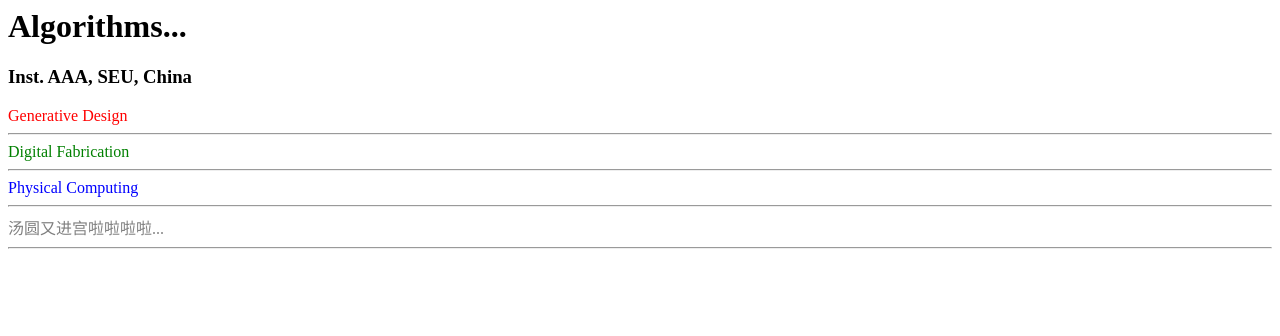
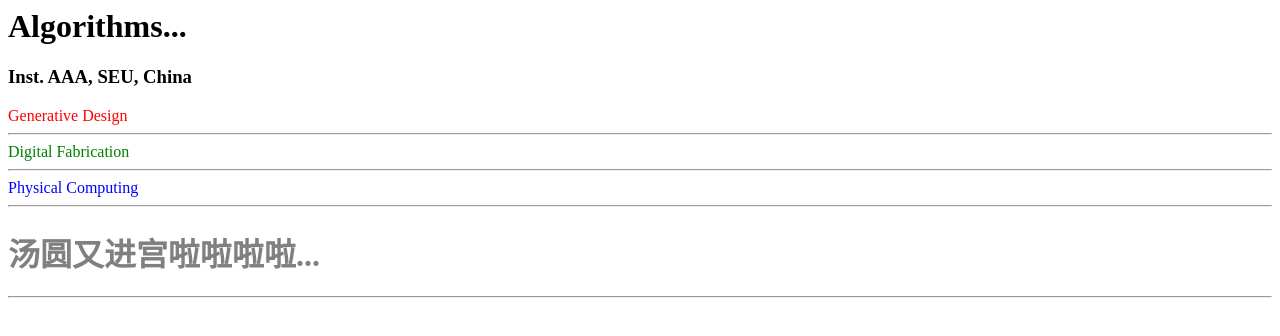
Before and after one commit to lovenw2000/lovenw2000.github.io, a plain HTML site: page index.html in a window 1280 px wide. Drawn offline with Linux system fonts and the light colour scheme.

Commit message:
Update index.html

```diff
--- a/index.html
+++ b/index.html
@@ -11,7 +11,7 @@
 		<font color="red">Generative Design</font><hr/>
 		<font color="green">Digital Fabrication</font><hr/>
 		<font color="blue">Physical Computing</font><hr/>
-		<font color="gray">汤圆又进宫啦啦啦啦...</font><hr/>
+		<h1><font color="gray">汤圆又进宫啦啦啦啦...</font></h1><hr/>
 
 	</body>
 </html>
```
